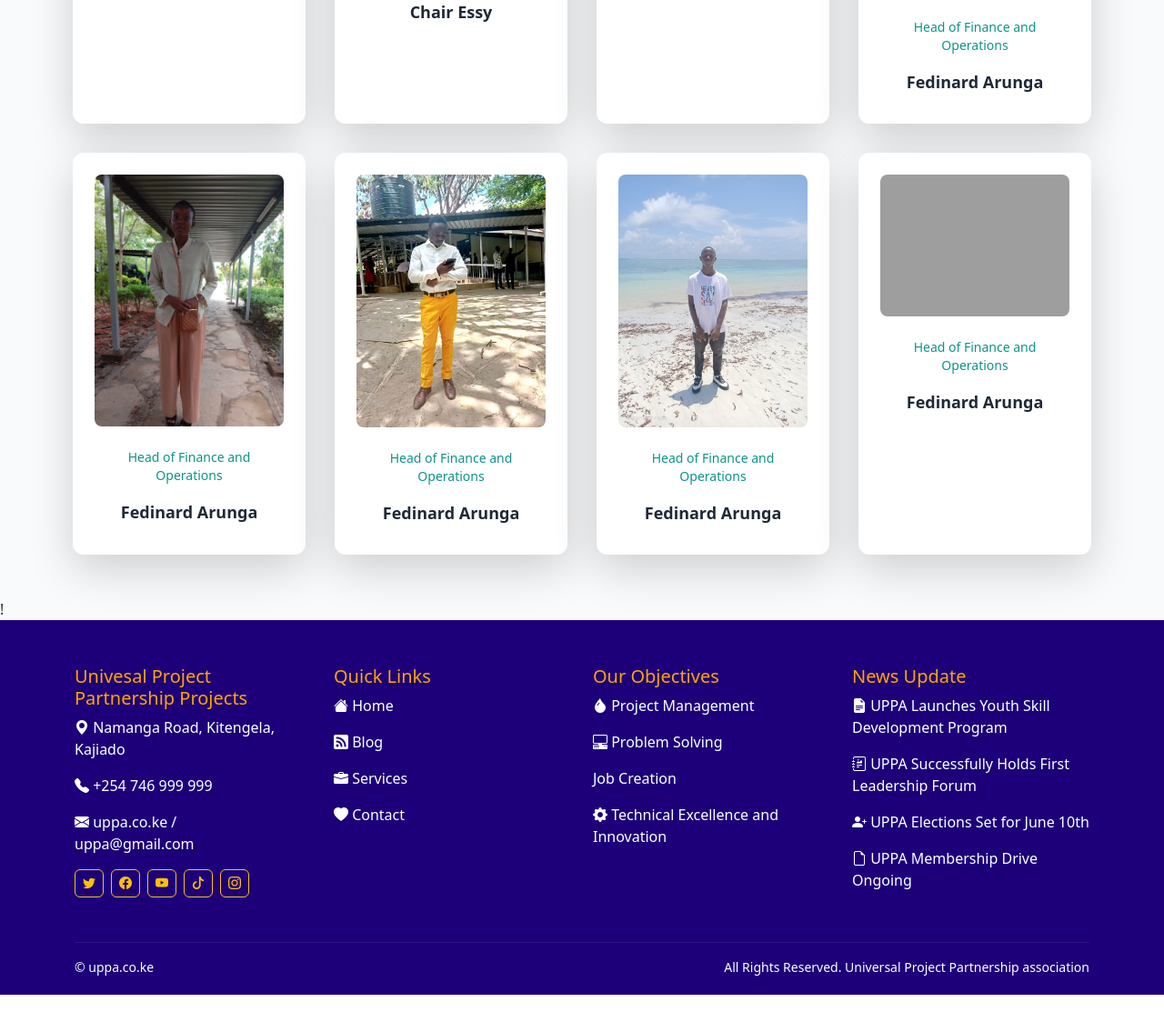
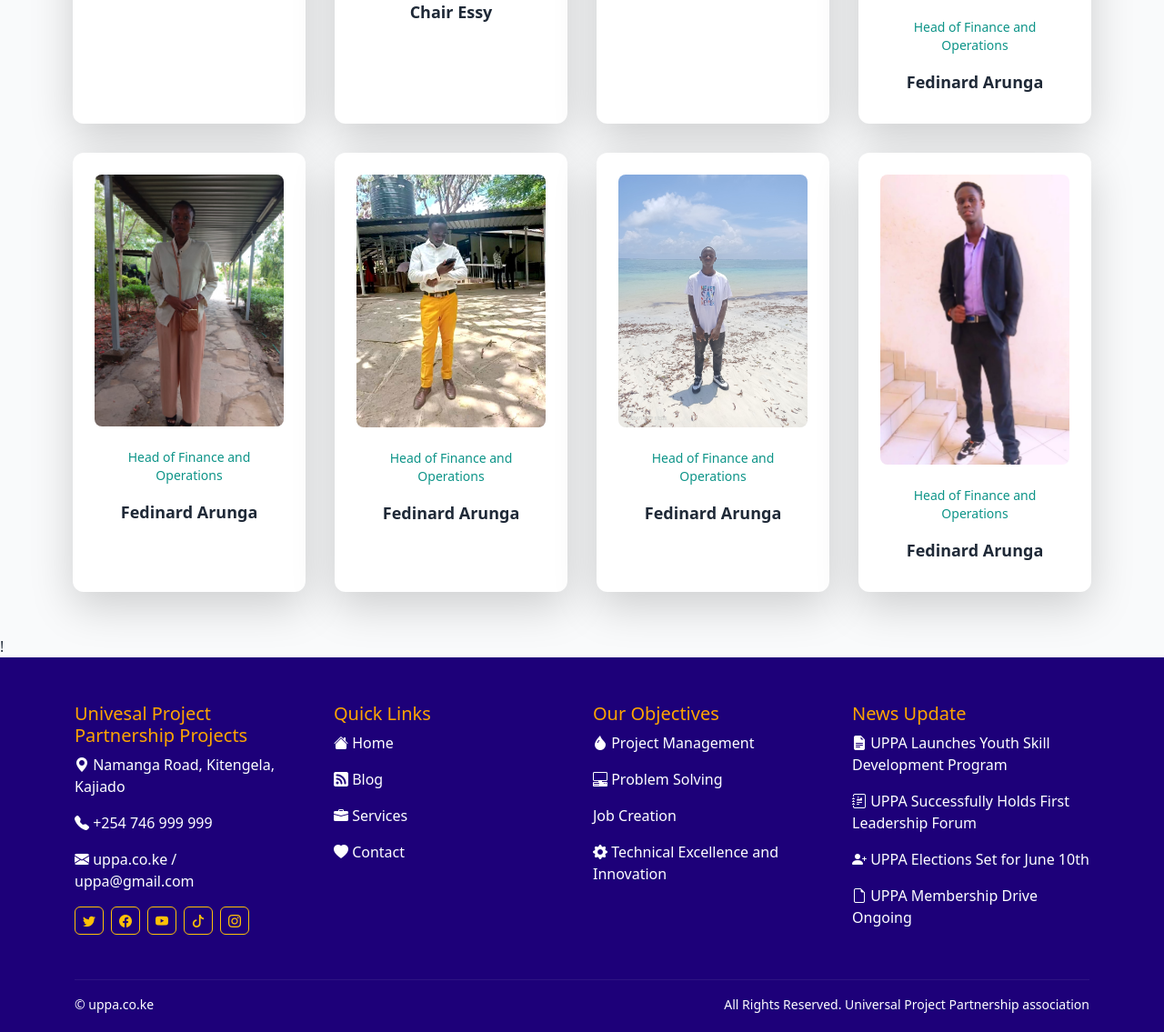
Before and after one commit to JAPHES/uppaweb, a Django app: page /team/ in a window 1280 px wide. Shown: the part 1404-2539 px from the top of the page at 91% size. Before the commit the page ends 2498 px from the top, so only its background shows below. Run offline with Django 5.2, Linux system fonts and the light colour scheme; some libraries are stand-ins or nearby versions; grey boxes are pictures that could not be loaded.

Commit message:
added an image

```diff
--- a/uppa/templates/uppa/team.html
+++ b/uppa/templates/uppa/team.html
@@ -98,7 +98,7 @@
 
        <!-- Team Member 4 -->
       <div class="bg-white shadow-lg rounded-xl p-4 text-center">
-        <img src="/static/images/brian.jpg" alt="Fedinard Arunga" class="rounded-lg mx-auto mb-4" />
+        <img src="/static/images/brayo.jpg" alt="Fedinard Arunga" class="rounded-lg mx-auto mb-4" />
         <p class="text-teal-600 text-sm font-medium">Head of Finance and Operations</p>
         <h2 class="text-lg font-semibold mt-1">Fedinard Arunga</h2>
       </div>
```
